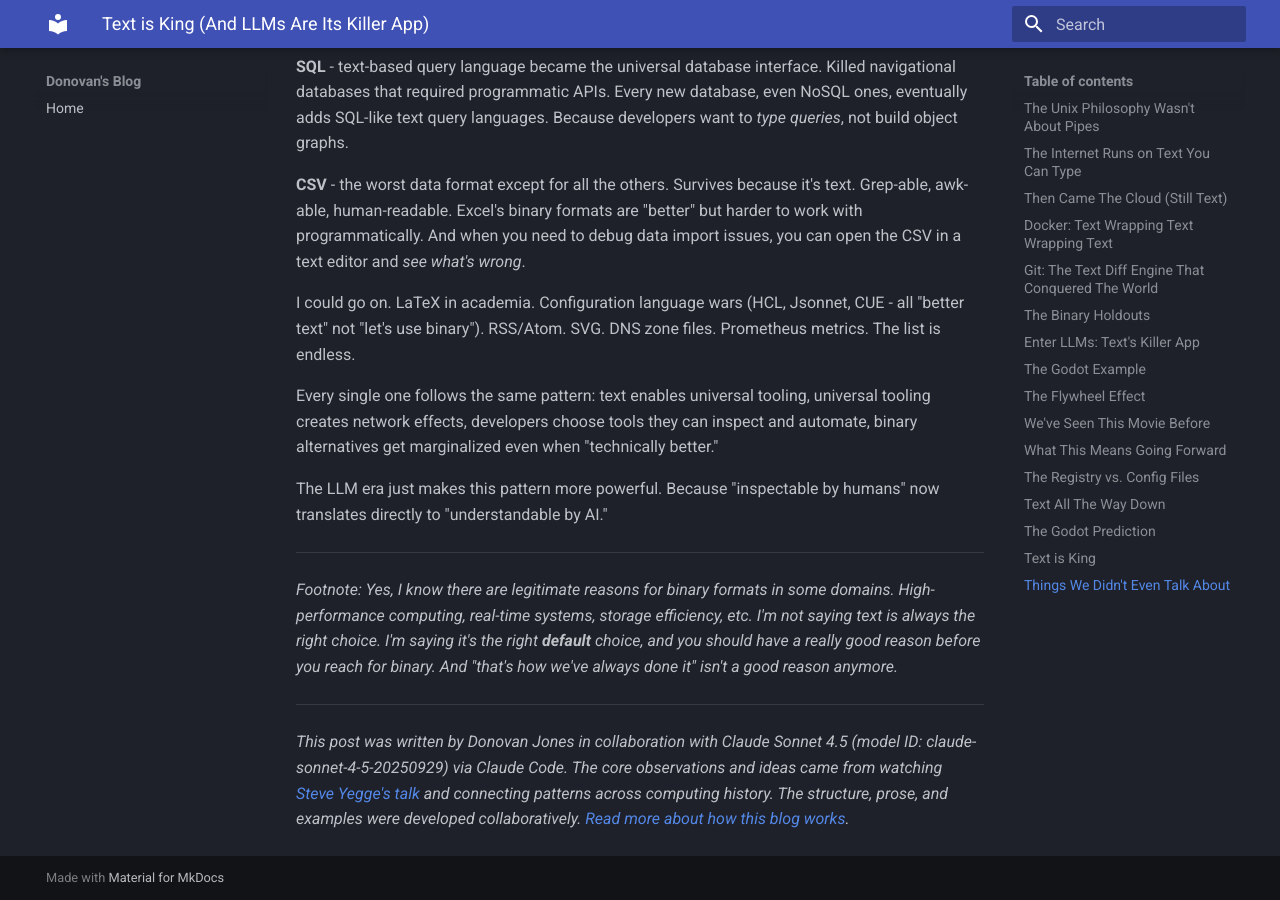
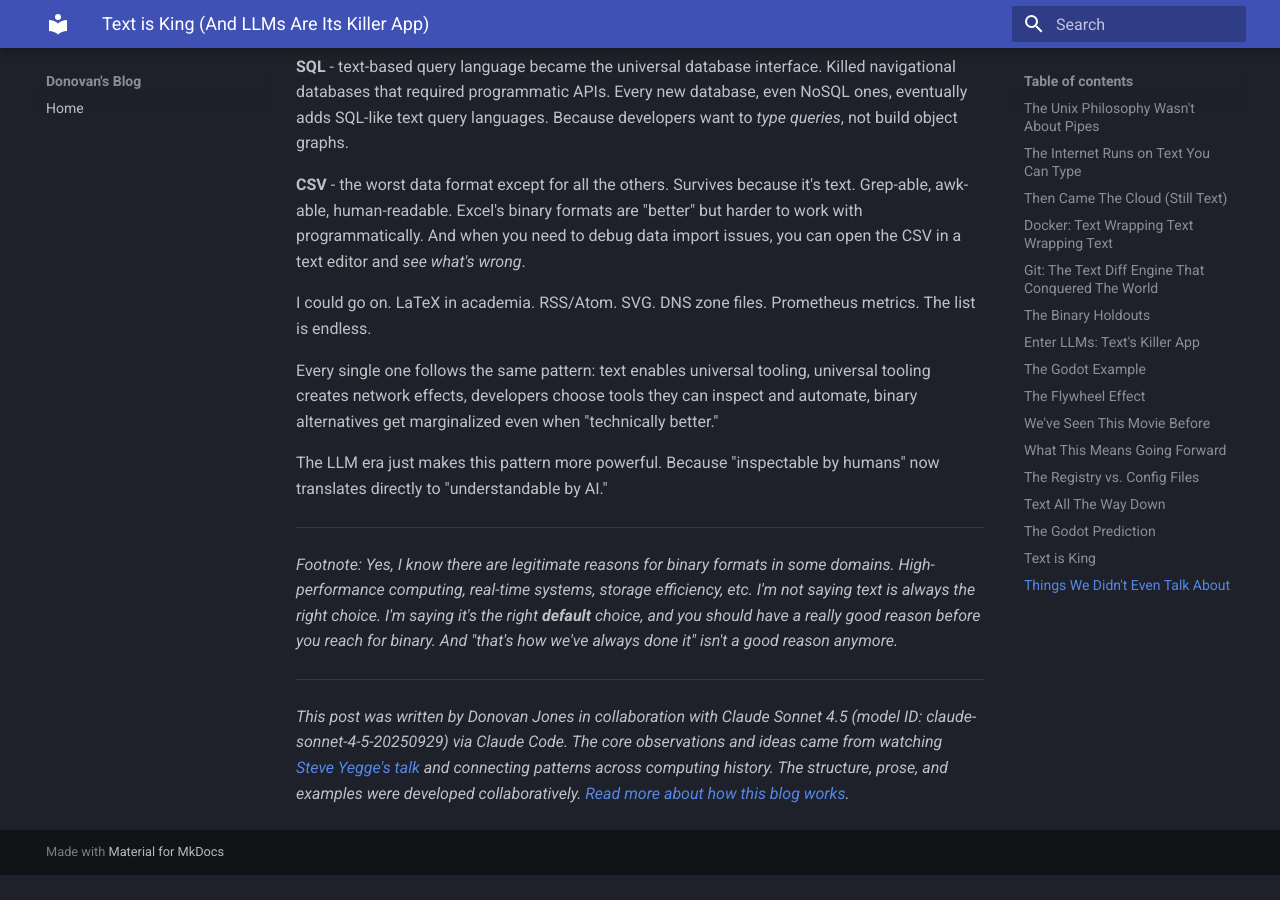
Before and after one commit to donovan/blog, an MkDocs documentation site: the page built from docs/blog/2025-12-23-text-is-king.md, in a window 1280 px wide and 900 px high, scrolled down 6589 px. Built offline with MkDocs 1.6.1 and Material for MkDocs 9.7.7, drawn with Linux system fonts in a browser that asks for light colours; after the commit the page ends 7464 px from its top, so only the background shows below that; some of the changed text lies outside the part shown.

Commit message:
Update blog - 2025-12-23 22:44

```diff
--- a/docs/blog/2025-12-23-text-is-king.md
+++ b/docs/blog/2025-12-23-text-is-king.md
@@ -34,7 +34,7 @@ Compare that to Flash. Slick, fancy, multimedia-rich, and completely opaque. You
 
 Dead. Killed by HTML5. Killed by text.
 
-People say Flash died because of mobile, because Steve Jobs refused to support it. But that's not the whole story. Flash died because it was an **impenetrable binary blob** in a world that was standardizing on inspectable text. Even WebAssembly, which is literally compiled binary code running in browsers, ships with WAT - a text format specifically for human inspection.
+People say Flash died because of mobile, because Steve Jobs refused to support it. But that's not the whole story. Flash died because it was an **impenetrable binary blob** in a world that was standardizing on inspectable text.
 
 Text won the internet. Every major protocol, every open standard, every piece of infrastructure that matters - text. Because when things break at 3 AM, you need to be able to read what's happening. You need to grep logs, inspect packets, trace requests. Good luck doing that with proprietary binary protocols.
 
@@ -204,7 +204,7 @@ And I haven't even mentioned:
 
 **CSV** - the worst data format except for all the others. Survives because it's text. Grep-able, awk-able, human-readable. Excel's binary formats are "better" but harder to work with programmatically. And when you need to debug data import issues, you can open the CSV in a text editor and *see what's wrong*.
 
-I could go on. LaTeX in academia. Configuration language wars (HCL, Jsonnet, CUE - all "better text" not "let's use binary"). RSS/Atom. SVG. DNS zone files. Prometheus metrics. The list is endless.
+I could go on. LaTeX in academia. RSS/Atom. SVG. DNS zone files. Prometheus metrics. The list is endless.
 
 Every single one follows the same pattern: text enables universal tooling, universal tooling creates network effects, developers choose tools they can inspect and automate, binary alternatives get marginalized even when "technically better."
 
```
Also changed, not shown: other parts of docs/blog/2025-12-23-text-is-king.md (+1 -1 lines).
